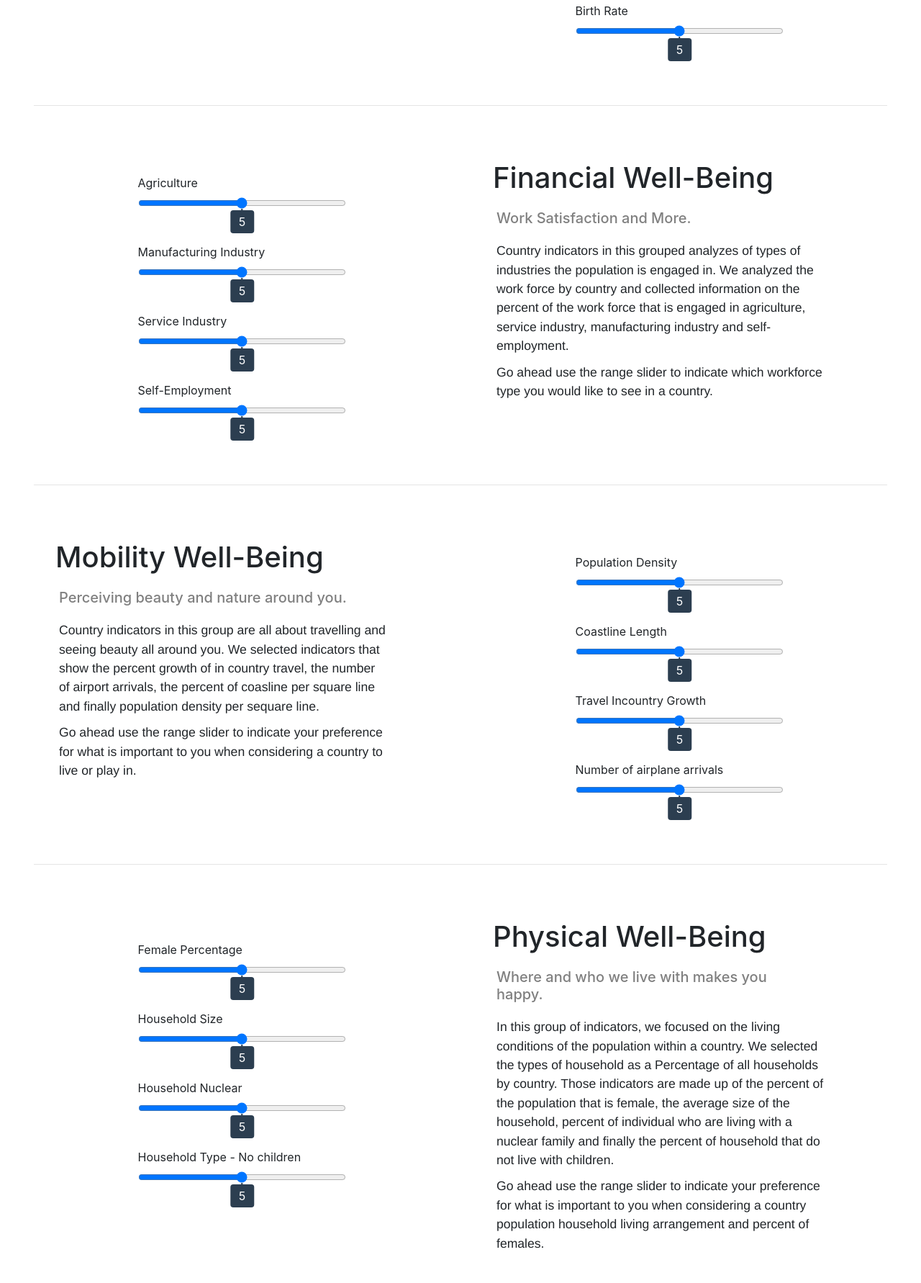
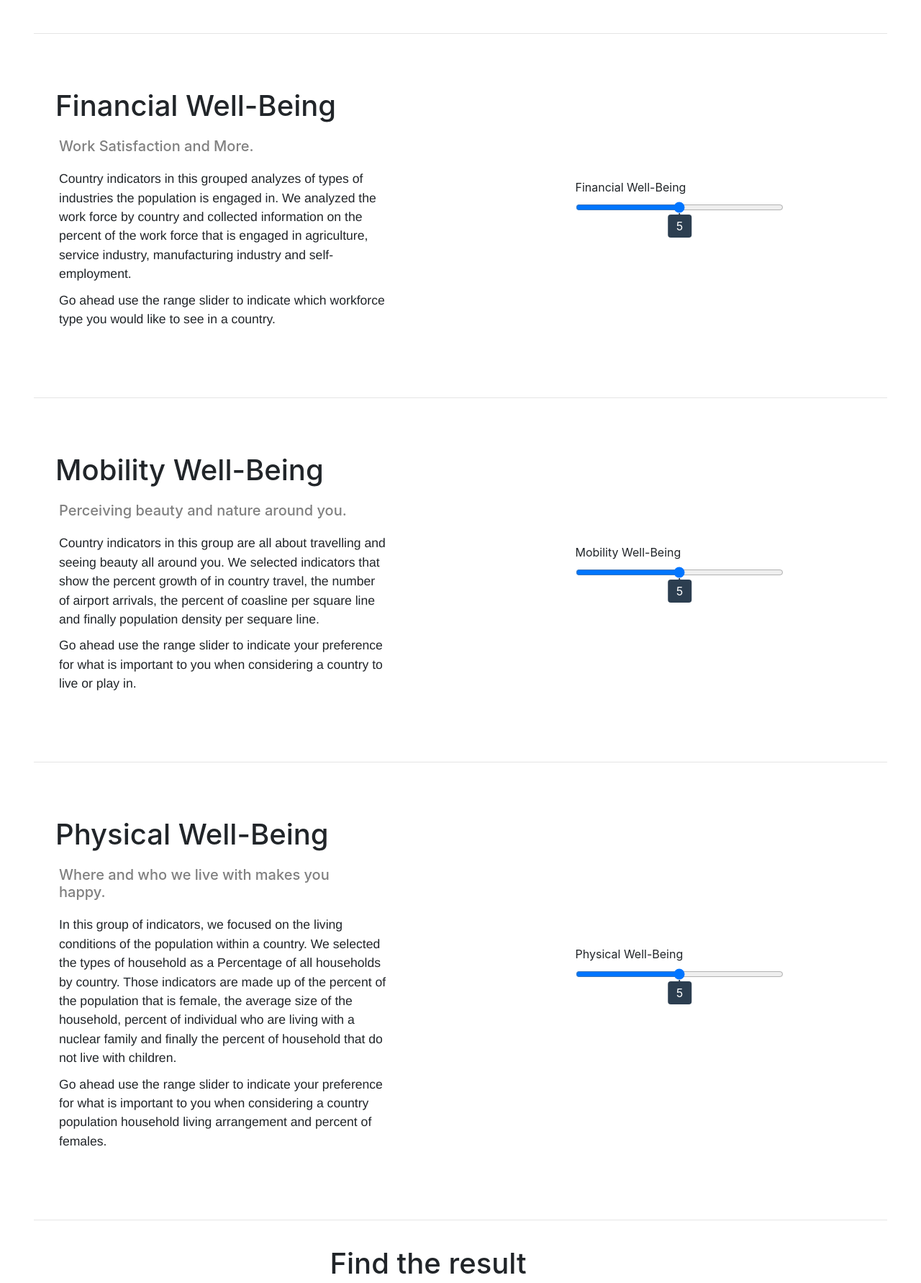
Before and after one commit to anishaa95/Happiness_Index, a plain HTML site: page templates/index.html in a window 1280 px wide. Shown: the part 2527-4309 px from the top of the page at 72% size. Drawn offline with nearby package versions, Linux system fonts and the light colour scheme.

Commit message:
Only one slide per category

```diff
--- a/static/css/main.css
+++ b/static/css/main.css
@@ -12,7 +12,7 @@
   height: auto;
   margin: 0 auto;
   position: relative;
-  top: 10%;
+  top: 40%;
 }
 
 #sub_title {
--- a/templates/index.html
+++ b/templates/index.html
@@ -84,7 +84,7 @@
       <!-- header -->
         <header class="masthead">
             <div class="row h-100 align-items-center">
-              <div class="col-12">
+              <div class="col-md-12">
                 <h1 id="header" class="display-2">The Happiness Index</h1>
                 <p id="sub_title">More than simply positive mood, <em class="text-warning">happiness</em> is a state of
                   well-being that encompasses <em class="text-warning">living a good life</em>, one with a <em class="text-warning">sense
@@ -99,7 +99,7 @@
           <!-- The Project section -->
           <section>
             <div id="the_project" class="row align-items-center row_groups">
-              <div class="col-8 text_groups">
+              <div class="col-md-8 text_groups">
                 <h1 class="sub">The Project</h1>
                 <h5>The key elements of Happiness and where to find them.</h5>
                 <p>Happiness is a difficult thing to measure, but maybe you can take a journey with us and we will help you
@@ -109,7 +109,7 @@
                 country of choice, remember that country was calling for you.</p>
                 </p>
               </div>
-              <div class="col-4">
+              <div class="col-md-4">
                   <img src="../static/Images/girlinwoods_circle-500x500.png" class="img-fluid image_box" alt="Logo">
                 </div>
             </div>
@@ -120,7 +120,7 @@
           <section>
           <!-- Elements of Happiness section -->
             <div id="Hap_anchor" class="row align-items-center row_groups">
-              <div class="col-8">
+              <div class="col-md-8">
                 <h1>The 5 Elements of happiness in the human mind.</h1>
                 <p>Carl Jung in an interview with Gordon Young was asked about the basic elements or factors for happiness in
                   the human mind. Jung answered with these five elements:
@@ -156,7 +156,7 @@
           <section>
             <!-- Social Well-Being + Sliders section -->
               <div class="row row_groups">
-                <div class="col-6 text_groups">
+                <div class="col-md-6 text_groups">
                   <h1 class=>Social Well-Being</h1>
                   <h5>Societal happiness .</h5>
                   <p>
@@ -166,25 +166,10 @@
                   <p>Go ahead use the range slider to indicate how important those factors are to you when choosing a country.
                   </p>
                 </div>
-                <div class="col-6">
+                <div class="col-md-6">
                   <form class="sliders">
                     <div class="form-group">
-                      <label for="soc_gdp_percapita">GDP Per Capita</label>
-                      <input type="range" min="0" max="10" step="1" class="form-control-range" id="soc_gdp_percapita">
-                      <output class="bubble"></output>
-                    </div>
-                    <div class="form-group">
-                      <label for="soc_literacy_pop">Literacy Rate</label>
-                      <input type="range" min="0" max="10" step="1" class="form-control-range" id="soc_literacy_pop">
-                      <output class="bubble"></output>
-                    </div>
-                    <div class="form-group">
-                      <label for="soc_suicide">Suicide Rate</label>
-                      <input type="range" min="0" max="10" step="1" class="form-control-range" id="soc_suicide">
-                      <output class="bubble"></output>
-                    </div>
-                    <div class="form-group">
-                      <label for="soc_birthrate_cbr">Birth Rate</label>
+                      <label for="soc_birthrate_cbr">Social Well-Being</label>
                       <input type="range" min="0" max="10" step="1" class="form-control-range" id="soc_birthrate_cbr">
                       <output class="bubble"></output>
                     </div>
@@ -197,31 +182,7 @@
             <section>
               <!-- Financial Well-Being + Sliders section -->
                 <div class="row row_groups">
-                  <div class="col-6">
-                    <form class="sliders">
-                      <div class="form-group">
-                        <label for="eco_agriculture">Agriculture</label>
-                        <input type="range" class="form-control-range" id="eco_agriculture" min="0" max="10">
-                        <output class="bubble"></output>
-                      </div>
-                        <div class="form-group">
-                          <label for="eco_industry">Manufacturing Industry</label>
-                          <input type="range" class="form-control-range" id="eco_industry" min="0" max="10">
-                          <output class="bubble"></output>
-                        </div>
-                        <div class="form-group">
-                          <label for="eco_service">Service Industry</label>
-                          <input type="range" class="form-control-range" id="eco_service" min="0" max="10">
-                          <output class="bubble"></output>
-                        </div>
-                        <div class="form-group">
-                          <label for="eco_self_employed">Self-Employment</label>
-                          <input type="range" class="form-control-range" id="eco_self_employed" min="0" max="10">
-                          <output class="bubble"></output>
-                        </div>
-                    </form>
-                  </div>
-                  <div class="col-6">
+                  <div class="col-md-6">
                     <h1>Financial Well-Being</h1>
                     <h5>Work Satisfaction and More.</h5>
                     <p> Country indicators in this grouped analyzes of types of industries the population is engaged in. We
@@ -230,6 +191,15 @@
                     </p>
                     <p>Go ahead use the range slider to indicate which workforce type you would like to see in a country.</p>
                   </div>
+                  <div class="col-md-6">
+                    <form class="sliders">
+                      <div class="form-group">
+                        <label for="eco_self_employed">Financial Well-Being</label>
+                        <input type="range" class="form-control-range" id="eco_self_employed" min="0" max="10">
+                        <output class="bubble"></output>
+                      </div>
+                    </form>
+                  </div>
                 </div>
                 <!-- End of Financial Well-Being + Sliders section -->
               </section>
@@ -237,7 +207,7 @@
               <section>
                 <!-- Mobility Well-Being + Sliders section -->
                   <div class="row row_groups">
-                    <div class="col-6">
+                    <div class="col-md-6">
                       <h1>Mobility Well-Being</h1>
                       <h5>Perceiving beauty and nature around you.</h5>
                       <p>Country indicators in this group are all about travelling and seeing beauty all around you. We selected
@@ -247,28 +217,13 @@
                       <p>Go ahead use the range slider to indicate your preference for what is important to you when considering a
                           country to live or play in.</p>
                     </div>
-                    <div class="col-6">
+                    <div class="col-md-6">
                       <form class="sliders">
                         <div class="form-group">
-                          <label for="travel_popdensity_sqmile">Population Density</label>
-                          <input type="range" class="form-control-range" min="0" max="10" id="travel_popdensity_sqmile">
+                          <label for="travel_no_of_arrivals">Mobility Well-Being</label>
+                          <input type="range" class="form-control-range" min="0" max="10" id="travel_no_of_arrivals">
                           <output class="bubble"></output>
                         </div>
-                          <div class="form-group">
-                            <label for="travel_coastline_ratio">Coastline Length</label>
-                            <input type="range" class="form-control-range"  min="0" max="10" id="travel_coastline_ratio">
-                            <output class="bubble"></output>
-                          </div>
-                          <div class="form-group">
-                            <label for="travel_incountry_growth">Travel Incountry Growth</label>
-                            <input type="range" class="form-control-range"  min="0" max="10" id="travel_incountry_growth">
-                            <output class="bubble"></output>
-                          </div>
-                          <div class="form-group">
-                            <label for="travel_no_of_arrivals">Number of airplane arrivals</label>
-                            <input type="range" class="form-control-range"  min="0" max="10" id="travel_no_of_arrivals">
-                            <output class="bubble"></output>
-                          </div>
                       </form>
                     </div>
                   </div>
@@ -278,31 +233,7 @@
                 <section>
                   <!-- Community Well-Being + Sliders section -->
                     <div class="row row_groups">
-                      <div class="col-6">
-                        <form class="sliders">
-                          <div class="form-group">
-                            <label for="pop_female">Female Percentage</label>
-                            <input type="range" class="form-control-range" min="0" max="10" id="pop_female">
-                            <output class="bubble"></output>
-                          </div>
-                          <div class="form-group">
-                            <label for="pop_avghousehold_size">Household Size</label>
-                            <input type="range" class="form-control-range" min="0" max="10" id="pop_avghousehold_size">
-                            <output class="bubble"></output>
-                          </div>
-                          <div class="form-group">
-                            <label for="pop_householdtype_nuclear">Household Nuclear</label>
-                            <input type="range" class="form-control-range" min="0" max="10" id="pop_householdtype_nuclear">
-                            <output class="bubble"></output>
-                          </div>
-                          <div class="form-group">
-                            <label for="pop_householdtype_nochildren">Household Type - No children</label>
-                            <input type="range" class="form-control-range" min="0" max="10" id="pop_householdtype_nochildren">
-                            <output class="bubble"></output>
-                          </div>
-                        </form>
-                      </div>
-                      <div class="col-6">
+                      <div class="col-md-6">
                         <h1>Physical Well-Being</h1>
                         <h5>Where and who we live with makes you happy.</h5>
                         <p>In this group of indicators, we focused on the living conditions of the population within a country. We selected the types of
@@ -310,10 +241,19 @@
                           that is female, the average size of the household, percent of individual who are living with a
                           nuclear family and finally the percent of household that do not live with children.
                         </p>
-                          <p>Go ahead use the range slider to indicate your preference for what is important to you when considering a
-                            country population household living arrangement and percent of females.</p>
+                        <p>Go ahead use the range slider to indicate your preference for what is important to you when considering a
+                          country population household living arrangement and percent of females.</p>
+                        </div>
+                        <div class="col-md-6">
+                          <form class="sliders">
+                            <div class="form-group">
+                              <label for="pop_householdtype_nochildren">Physical Well-Being</label>
+                              <input type="range" class="form-control-range" min="0" max="10" id="pop_householdtype_nochildren">
+                              <output class="bubble"></output>
+                            </div>
+                          </form>
+                        </div>
                       </div>
-                    </div>
                     <!-- End of Physical Well-Being + Sliders section -->
                   </section>
                   <hr>
@@ -335,7 +275,7 @@
           <section>
             <div class="row row_groups">
               <!-- Map -->
-              <div class="col-5">
+              <div class="col-md-5">
 
                 <div id="map"></div>
 
@@ -343,7 +283,7 @@
                 <!-- End of Map Component -->
               </div>
 
-              <div class="col-7">
+              <div class="col-md-7">
                 <h1 class="display-5 text-left">What country is for you?</h1>
 
                   <!-- Wiki Search -->
```
